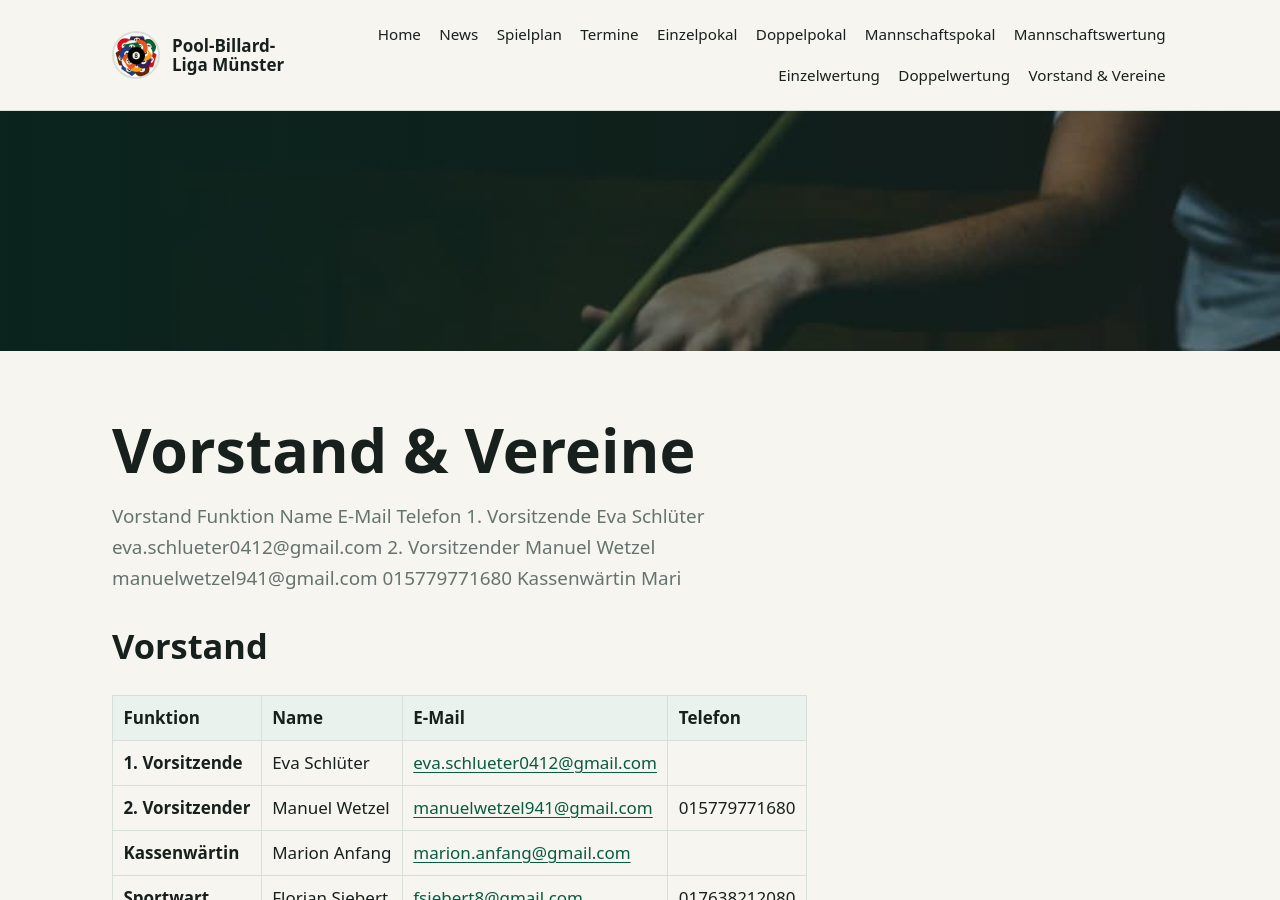
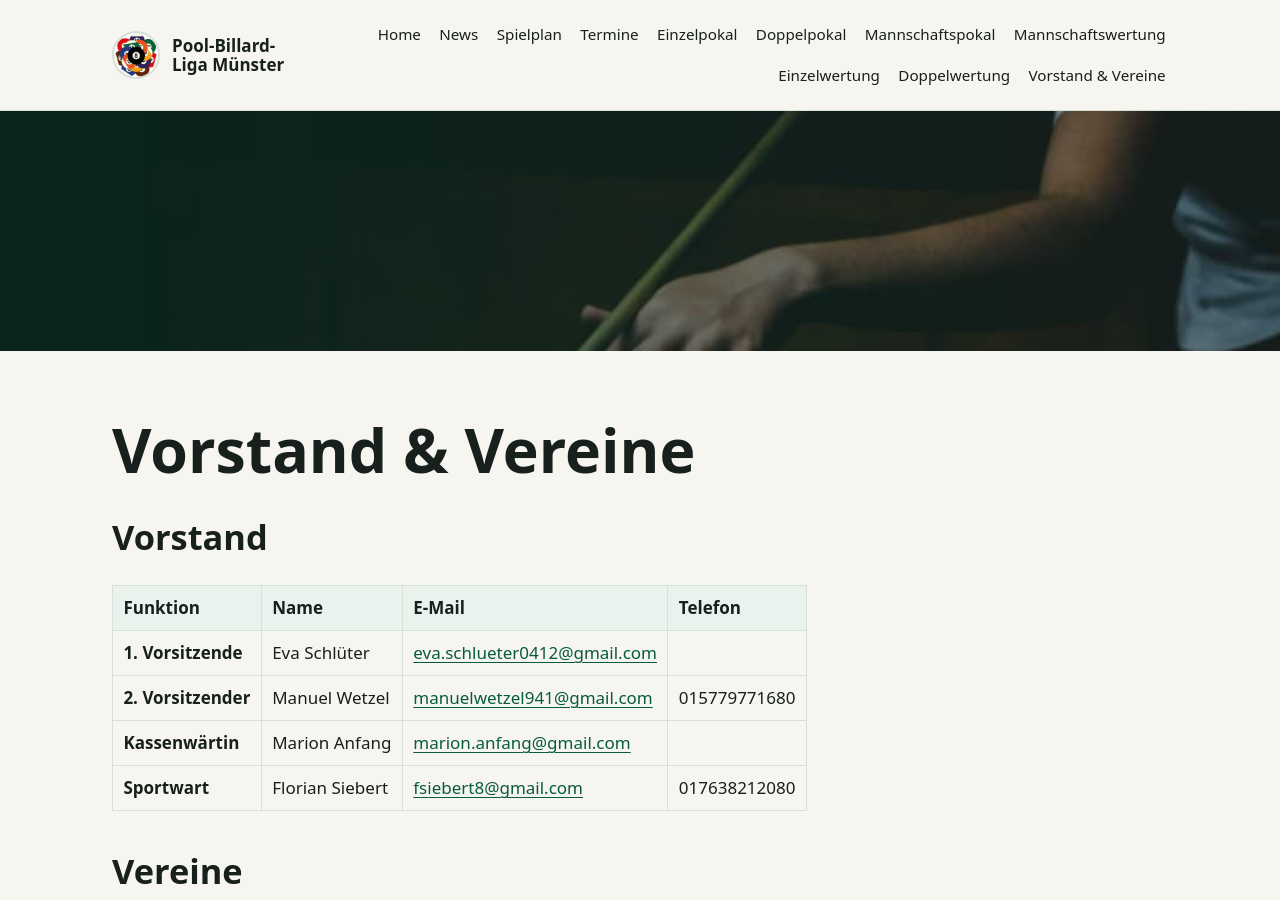
Before and after one commit to NINI1988/Pool, a Jekyll site: the page built from _pages/vorstand-vereine.md, in a window 1280 px wide and 900 px high. Built offline with Jekyll 4.4.1, drawn with Linux system fonts in a browser that asks for light colours.

Commit message:
Update Seiten “vorstand-vereine”

```diff
--- a/_pages/vorstand-vereine.md
+++ b/_pages/vorstand-vereine.md
@@ -1,7 +1,7 @@
 ---
-title: "Vorstand & Vereine"
-permalink: "/vorstand-vereine/"
-description: "Vorstand Funktion Name E-Mail Telefon 1. Vorsitzende Eva Schlüter eva.schlueter0412@gmail.com 2. Vorsitzender Manuel Wetzel manuelwetzel941@gmail.com 015779771680 Kassenwärtin Mari"
+title: Vorstand & Vereine
+description: ""
+permalink: /vorstand-vereine/
 ---
 
 ## Vorstand
```
